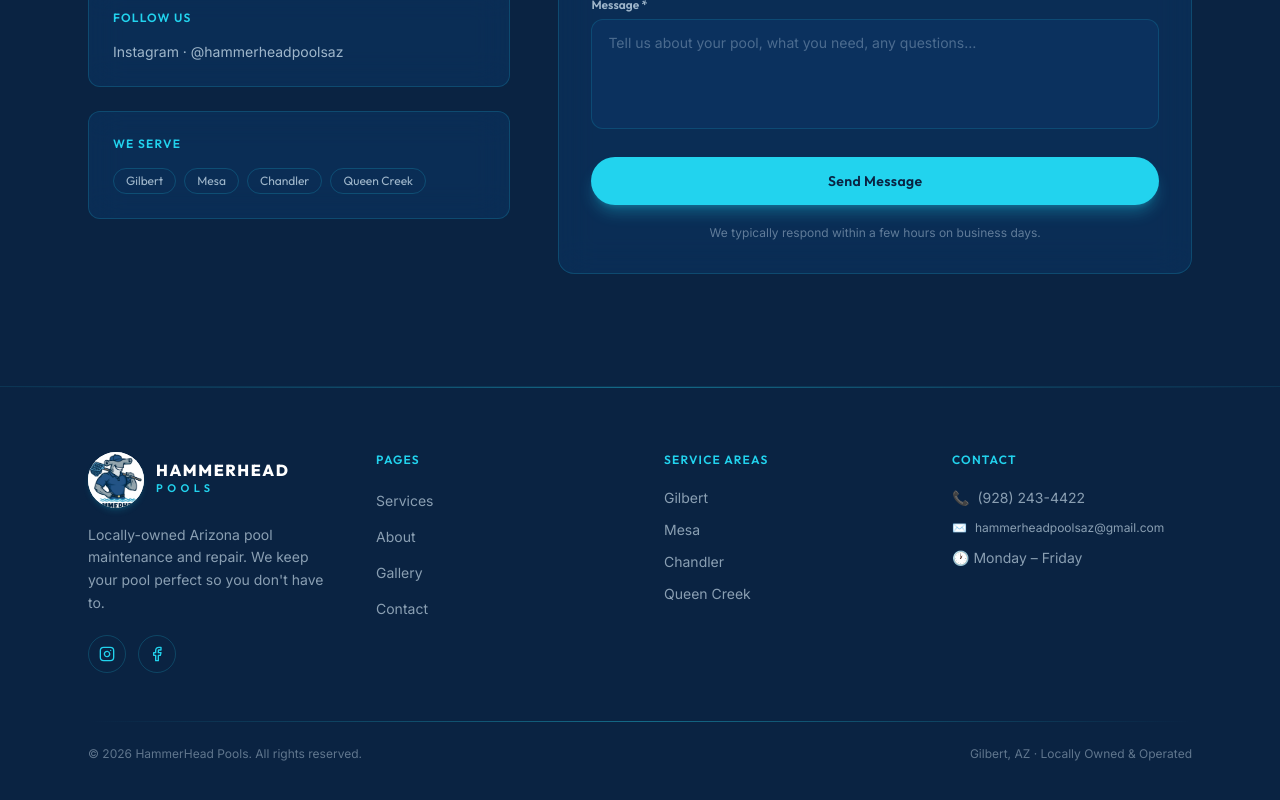
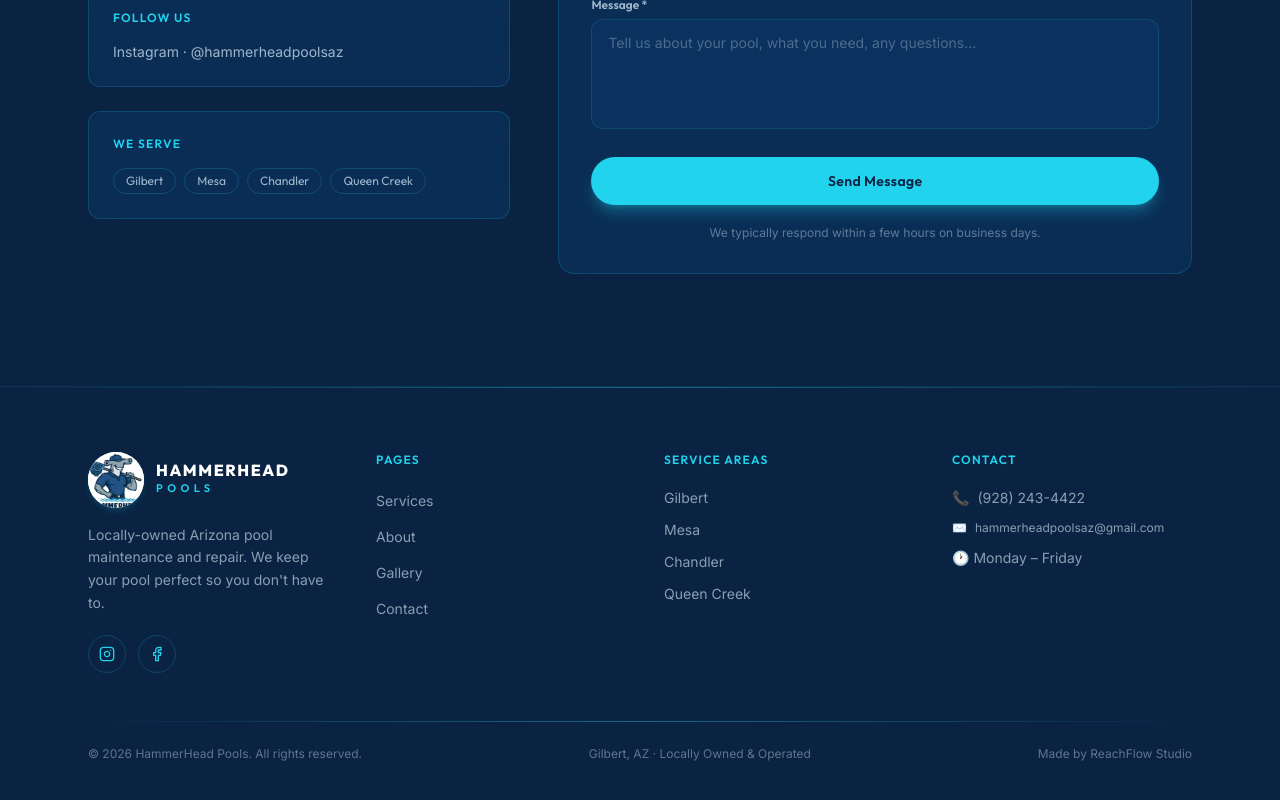
Before and after one commit to ryanulmerDx/hammerheadpools, a Next.js app: page /contact in a window 1280 px wide. Shown: the part 825-1625 px from the top of the page. Built offline with nearby package versions, Linux system fonts and the light colour scheme.

Commit message:
Add ReachFlow Studio credit to footer

```diff
--- a/src/components/layout/Footer.tsx
+++ b/src/components/layout/Footer.tsx
@@ -145,7 +145,17 @@ export function Footer() {
           <span>
             © {new Date().getFullYear()} HammerHead Pools. All rights reserved.
           </span>
-          <span>Gilbert, AZ · Locally Owned &amp; Operated</span>
+          <span>
+            Gilbert, AZ · Locally Owned &amp; Operated
+          </span>
+          <a
+            href="https://reachflowstudio.org"
+            target="_blank"
+            rel="noopener noreferrer"
+            className="hover:text-water-cyan transition-colors"
+          >
+            Made by ReachFlow Studio
+          </a>
         </div>
       </div>
     </footer>
```
